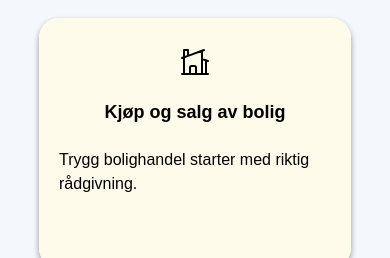
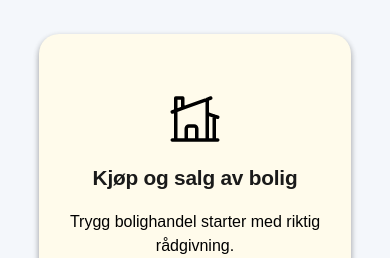
Before and after one commit to barlunden/langliTakst, an Astro site: page / in a window 390 px wide. Shown: the part 586-844 px from the top of the page. Built offline with nearby package versions, Linux system fonts and the light colour scheme; Astro itself is replaced by a stand-in of ours.

Commit message:
Dependency update, service card reworked

```diff
--- a/src/components/TjenesteKort.astro
+++ b/src/components/TjenesteKort.astro
@@ -1,116 +1,135 @@
 ---
-// Props: title, description, icon, image
-// Blir brukt i Tjenester.astro
-
-import husBilde from "../images/hus.jpg";
-
-const bildeKart = {
-  verditakst: husBilde,
-};
-
-const { tittel, slug, avsnitt1, avsnitt2, ikon, bilde, bakgrunn, kategori } =
-  Astro.props;
-type BildeStikkord = keyof typeof bildeKart; // "verditakst" | "annaStikkord"
-
-const valgtBilde = bildeKart[kategori as BildeStikkord];
+// Props: tittel, slug, avsnitt1, avsnitt2, ikon, bakgrunn
+const { tittel, slug, avsnitt1, avsnitt2, ikon, bakgrunn } = Astro.props;
 ---
 
-<div class="fp-container">
-  <section class="fp-service-card shadow-box">
-    <div class="fp-service-front" style={`background:${bakgrunn}`}>
-      {ikon && <img src={`/icons/${ikon}.svg`} alt="" class="ikon" />}
-      <h3 class="fp-service-tittel">{tittel}</h3>
-      <p>{avsnitt1}</p>
-    </div>
-    <div class="fp-service-back" style={`background:${bakgrunn}`}>
-      <p>{avsnitt2}</p>
+<div class="service-card shadow-box" style={`--card-bg: ${bakgrunn}`}>
+  <div class="card-content-front">
+    {ikon && <img src={`/icons/${ikon}.svg`} alt="" class="ikon" />}
+    <h3 class="service-tittel">{tittel}</h3>
+    <p class="summary">{avsnitt1}</p>
+  </div>
+
+  <div class="card-overlay">
+    <div class="overlay-inner">
+      <p class="full-text">{avsnitt2}</p>
       <a href={`/tjenester/${slug}`} class="button">Les mer</a>
     </div>
-  </section>
+  </div>
 </div>
 
 <style>
-  .fp-container {
-    perspective: 1000px;
-  }
-
-  .fp-service-card {
+  .service-card {
     position: relative;
-    border-radius: var(--card-radius);
-    width: 100%;         /* Fills the grid cell */
-    height: 250px;
-    transition: transform 1s, box-shadow 0.4s ease-in-out;
-    transform-style: preserve-3d;
-    will-change: transform;
-    margin: 0;           /* Remove auto-centering */
-    cursor: default;
-    box-sizing: border-box;
-  }
-
-  .fp-service-card:hover {
-    transform: rotateY(180deg);
-  }
-  .fp-service-front,
-  .fp-service-back {
-    position: absolute;
     width: 100%;
-    height: 100%;
-    top: 0;
-    left: 0;
-    backface-visibility: hidden;
-    border-radius: var(--card-radius);
-    box-sizing: border-box;
-    padding: 20px;
-    transition: opacity 0.2s;
-  }
-
-  .fp-service-front {
-    z-index: 2;
-    pointer-events: auto;
-  }
-
-  .fp-service-back {
-    transform: rotateY(180deg);
-    z-index: 1;
-    pointer-events: none;
-  }
-
-  .fp-service-card:hover .fp-service-front {
-    pointer-events: none;
-    opacity: 0;
-  }
-  .fp-service-card:hover .fp-service-back {
-    pointer-events: auto;
-    opacity: 1;
-    z-index: 2;
-  }
-
-  .fp-service-front {
-    display: flex;
-    flex-direction: column;
-    align-items: center;
-    gap: 1rem;
-  }
-  .fp-service-front .ikon {
-    width: 2rem;
-  }
-
-  .fp-service-tittel {
-    font-size: 1.125rem;
-    font-weight: 600;
-    padding-bottom: 0.5rem;
-    margin: 0;
-    text-align: center;
-  }
-
-  .fp-service-back {
+    height: 300px;
+    border-radius: var(--card-radius, 12px);
+    overflow: hidden;
+    background: var(--card-bg, #f4f4f4);
+    /* Hastighet senket til 0.6s med en myk kurve */
+    transition: all 0.6s cubic-bezier(0.22, 1, 0.36, 1);
     display: flex;
     flex-direction: column;
     justify-content: center;
     align-items: center;
+    padding: 2.5rem;
+    text-align: center;
+    cursor: pointer;
   }
 
-  .fp-service-back p {
-    margin-top: auto;
+  /* Front-innhold */
+  .card-content-front {
+    /* 0.6s her også for å matche */
+    transition: transform 0.6s cubic-bezier(0.22, 1, 0.36, 1),
+                opacity 0.4s ease;
+    display: flex;
+    flex-direction: column;
+    align-items: center;
+    gap: 1.2rem;
+    width: 100%;
+  }
+
+  .service-tittel {
+    font-size: 1.3rem;
+    font-weight: 700;
+    margin: 0;
+    color: #1a1a1a;
+    letter-spacing: -0.01em;
+  }
+
+  .ikon {
+    width: 3.5rem;
+    height: 3.5rem;
+    /* En subtil skalering av ikonet når det forsvinner */
+    transition: transform 0.6s ease;
+  }
+
+  /* Overlay styling */
+  .card-overlay {
+    position: absolute;
+    top: 0;
+    left: 0;
+    width: 100%;
+    height: 100%;
+    background: var(--card-bg);
+    display: flex;
+    flex-direction: column;
+    justify-content: center;
+    align-items: center;
+    padding: 2.5rem;
+
+    opacity: 0;
+    /* Starter litt lenger ned for en mer markant "glide-opp"-effekt */
+    transform: translateY(30px);
+    transition: all 0.6s cubic-bezier(0.22, 1, 0.36, 1);
+    pointer-events: none;
+  }
+
+  /* Hover-tilstander */
+  .service-card:hover {
+    /* Subtil løft av hele kortet for dybde */
+    box-shadow: 0 10px 30px rgba(0,0,0,0.08);
+  }
+
+  .service-card:hover .card-content-front {
+    opacity: 0;
+    transform: translateY(-25px) scale(0.95);
+  }
+
+  .service-card:hover .card-overlay {
+    opacity: 1;
+    transform: translateY(0);
+    pointer-events: auto;
+  }
+
+  /* Knapp og tekst */
+  .button {
+    margin-top: 1rem;
+    padding: 0.75rem 1.5rem;
+    background: #1a1a1a;
+    color: white;
+    text-decoration: none;
+    border-radius: 4px;
+    font-size: 0.9rem;
+    font-weight: 600;
+    transition: background 0.3s ease;
+  }
+
+  .button:hover {
+    background: #000;
+  }
+
+  .full-text {
+    font-size: 1rem;
+    line-height: 1.6;
+    color: #444;
+    margin-bottom: 0.5rem;
+  }
+
+  @media (max-width: 768px) {
+    .service-card {
+      height: 280px;
+      padding: 1.5rem;
+    }
   }
 </style>
```
Also changed, not shown: 1 other file.
